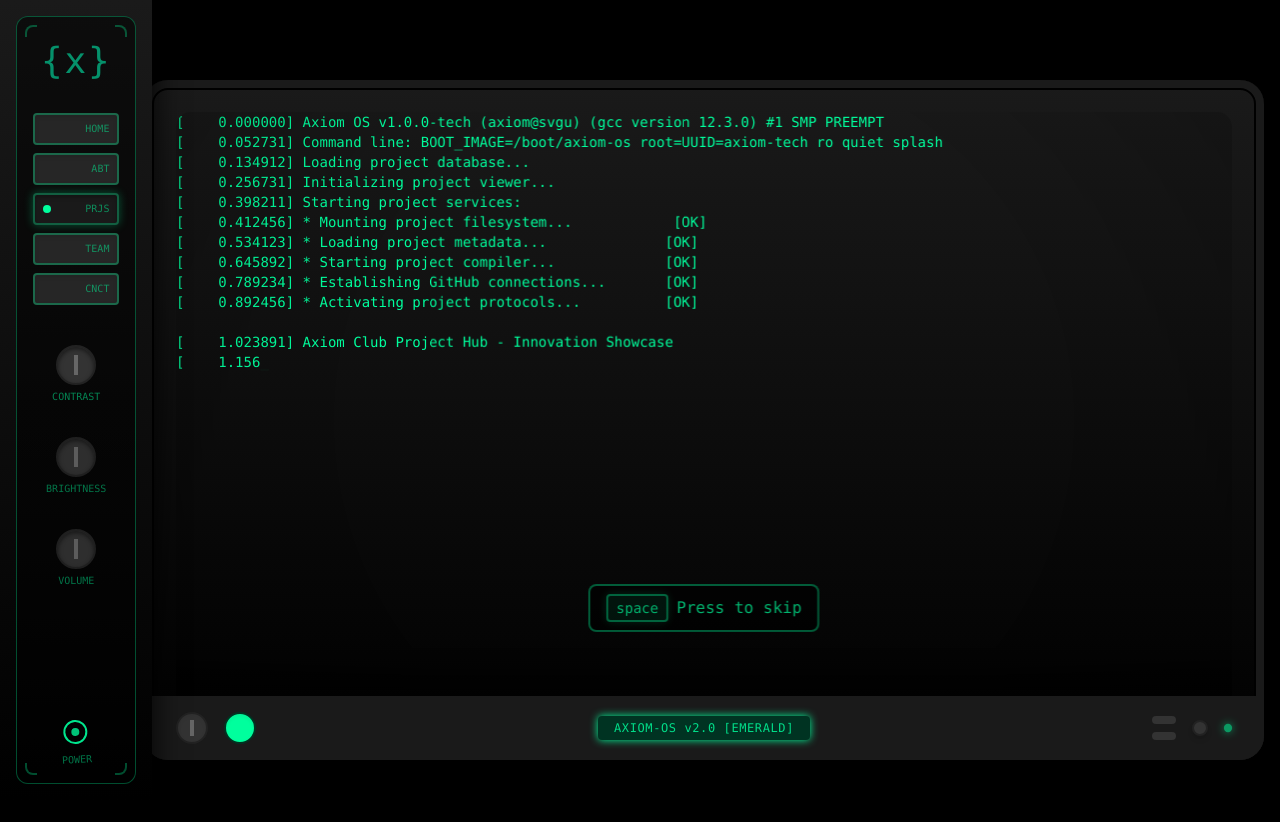
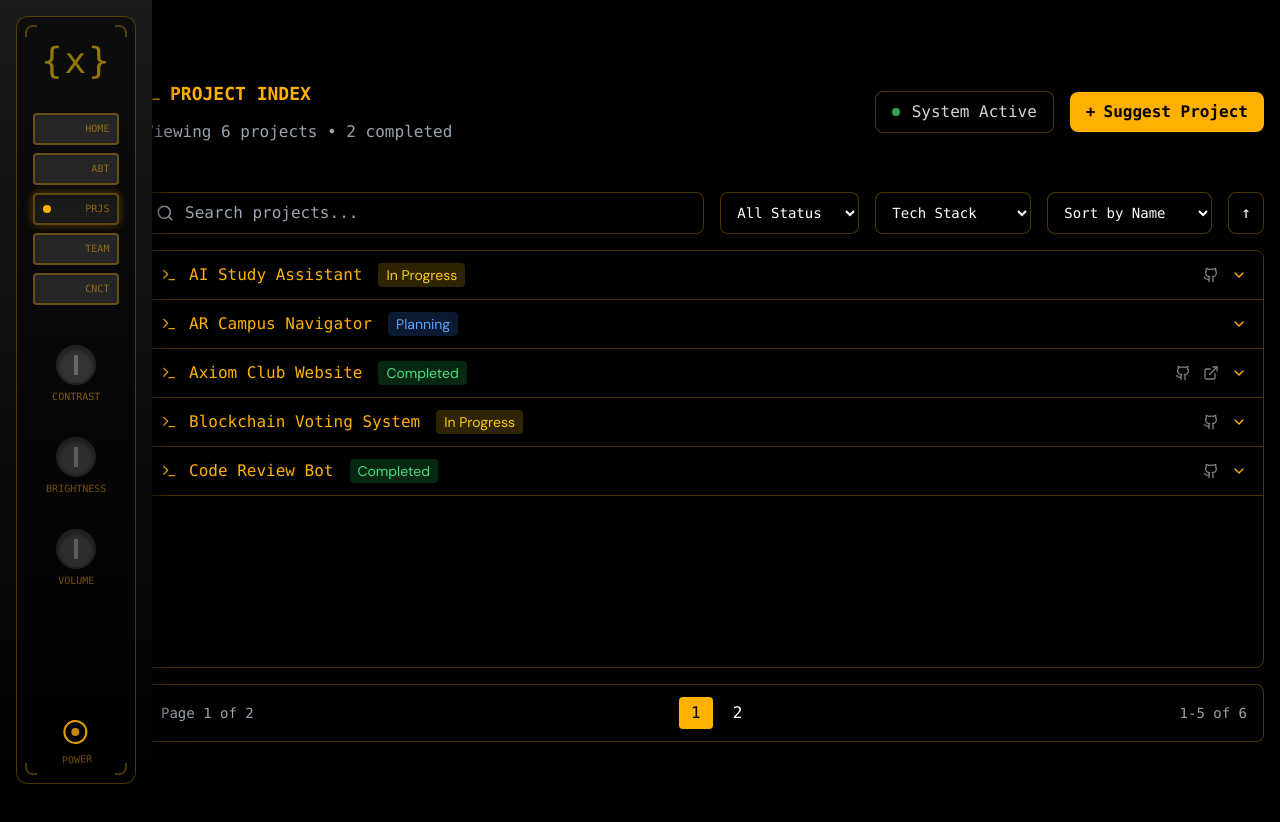
Before and after one commit to heywinit/axiomclub.tech, a Next.js app: page /projects in a window 1280 px wide. Before the commit the page ends 800 px from the top, so only its background shows below. Built offline with nearby package versions, Linux system fonts and the light colour scheme.

Commit message:
add projects page

```diff
--- a/src/app/projects/Projects.tsx
+++ b/src/app/projects/Projects.tsx
@@ -1,176 +1,132 @@
 "use client";
 
-import React, { memo, useCallback, useEffect } from "react";
-import { motion } from "framer-motion";
-import dynamic from "next/dynamic";
-import useTypewriter from "@/hooks/useTypewriter";
+import React, { memo, useState, useMemo } from "react";
+import { motion, AnimatePresence } from "framer-motion";
+import {
+  ChevronDown,
+  ChevronUp,
+  Search,
+  Terminal,
+  ExternalLink,
+  Github,
+} from "lucide-react";
 
-// Dynamically import CRT component with no SSR
-const CRT = dynamic(() => import("@/components/CRT"), { ssr: false });
-
-// Memoize the terminal text
-const terminalText = `[    0.000000] Axiom OS v1.0.0-tech (axiom@svgu) (gcc version 12.3.0) #1 SMP PREEMPT
-[    0.052731] Command line: BOOT_IMAGE=/boot/axiom-os root=UUID=axiom-tech ro quiet splash
-[    0.134912] Loading project database...
-[    0.256731] Initializing project viewer...
-[    0.398211] Starting project services:
-[    0.412456] * Mounting project filesystem...            [OK]
-[    0.534123] * Loading project metadata...              [OK]
-[    0.645892] * Starting project compiler...             [OK]
-[    0.789234] * Establishing GitHub connections...       [OK]
-[    0.892456] * Activating project protocols...          [OK]
-
-[    1.023891] Axiom Club Project Hub - Innovation Showcase
-[    1.156234] Environment: Production
-[    1.234567] Status: Active
-
-[SYSTEM]: Welcome to Axiom Club Projects
-[SYSTEM]: Project Categories:
-         ├── Web Development
-         ├── Mobile Apps
-         ├── AI/ML Solutions
-         ├── IoT Projects
-         └── Open Source
-
-[SYSTEM]: Project database loaded successfully.
-[STATUS]: Ready to explore projects...`;
-
-interface ProjectCardProps {
+interface Project {
   title: string;
   description: string;
   tech: string[];
   status: "Completed" | "In Progress" | "Planning";
   github?: string;
   demo?: string;
-  delay: number;
 }
 
-const ProjectCard = memo(
-  ({
-    title,
-    description,
-    tech,
-    status,
-    github,
-    demo,
-    delay,
-  }: ProjectCardProps) => {
+const ITEMS_PER_PAGE = 5;
+
+const ProjectRow = memo(
+  ({ project, index }: { project: Project; index: number }) => {
+    const [expanded, setExpanded] = useState(false);
+
     return (
       <motion.div
-        initial={{ opacity: 0, y: 20 }}
-        whileInView={{ opacity: 1, y: 0 }}
-        viewport={{ once: true }}
-        transition={{ duration: 0.5, delay }}
-        whileHover={{ scale: 1.02 }}
-        className="relative p-6 bg-black/50 backdrop-blur-sm border border-[var(--matrix-color-30)] rounded-lg overflow-hidden group"
+        initial={{ opacity: 0, x: -20 }}
+        animate={{ opacity: 1, x: 0 }}
+        transition={{ delay: index * 0.05 }}
+        className="border-b border-[var(--matrix-color-30)] hover:bg-[var(--matrix-color-10)]"
       >
-        {/* Animated background gradient */}
-        <div className="absolute inset-0 bg-gradient-to-r from-[var(--matrix-color-10)] to-transparent opacity-0 group-hover:opacity-100 transition-opacity duration-300" />
-
-        {/* Decorative corner elements */}
-        <div className="absolute top-0 left-0 w-3 h-3 border-l-2 border-t-2 border-[var(--matrix-color-50)]" />
-        <div className="absolute top-0 right-0 w-3 h-3 border-r-2 border-t-2 border-[var(--matrix-color-50)]" />
-        <div className="absolute bottom-0 left-0 w-3 h-3 border-l-2 border-b-2 border-[var(--matrix-color-50)]" />
-        <div className="absolute bottom-0 right-0 w-3 h-3 border-r-2 border-b-2 border-[var(--matrix-color-50)]" />
-
-        {/* Content */}
-        <div className="relative z-10">
-          <div className="flex justify-between items-start mb-4">
-            <h3 className="text-xl font-bold text-[var(--matrix-color)]">
-              {title}
-            </h3>
+        <div
+          onClick={() => setExpanded(!expanded)}
+          className="flex items-center py-3 px-4 cursor-pointer group"
+        >
+          <Terminal size={16} className="text-[var(--matrix-color)] mr-3" />
+          <span className="text-[var(--matrix-color)] font-mono">
+            {project.title}
+          </span>
           <span
-              className={`text-sm px-2 py-1 rounded ${
-                status === "Completed"
+            className={`ml-4 text-sm px-2 py-0.5 rounded ${
+              project.status === "Completed"
                 ? "bg-green-500/20 text-green-400"
-                  : status === "In Progress"
+                : project.status === "In Progress"
                 ? "bg-yellow-500/20 text-yellow-400"
                 : "bg-blue-500/20 text-blue-400"
             }`}
           >
-              {status}
+            {project.status}
           </span>
+          <div className="ml-auto flex items-center space-x-3">
+            {project.github && (
+              <a
+                href={project.github}
+                target="_blank"
+                rel="noopener noreferrer"
+                className="opacity-50 hover:opacity-100"
+                onClick={(e) => e.stopPropagation()}
+              >
+                <Github size={16} />
+              </a>
+            )}
+            {project.demo && (
+              <a
+                href={project.demo}
+                target="_blank"
+                rel="noopener noreferrer"
+                className="opacity-50 hover:opacity-100"
+                onClick={(e) => e.stopPropagation()}
+              >
+                <ExternalLink size={16} />
+              </a>
+            )}
+            {expanded ? (
+              <ChevronUp size={16} className="text-[var(--matrix-color)]" />
+            ) : (
+              <ChevronDown size={16} className="text-[var(--matrix-color)]" />
+            )}
           </div>
-          <p className="text-gray-300 mb-4">{description}</p>
-          <div className="flex flex-wrap gap-2 mb-4">
-            {tech.map((t, i) => (
+        </div>
+        <AnimatePresence>
+          {expanded && (
+            <motion.div
+              initial={{ height: 0, opacity: 0 }}
+              animate={{ height: "auto", opacity: 1 }}
+              exit={{ height: 0, opacity: 0 }}
+              className="px-4 pb-4 font-mono"
+            >
+              <div className="pl-6 border-l border-[var(--matrix-color-30)]">
+                <p className="text-gray-300 mb-3">{project.description}</p>
+                <div className="flex flex-wrap gap-2">
+                  {project.tech.map((tech, i) => (
                     <span
                       key={i}
-                className="text-xs px-2 py-1 rounded-full bg-[var(--matrix-color-20)] text-[var(--matrix-color)]"
+                      className="text-xs px-2 py-1 bg-[var(--matrix-color-20)] text-[var(--matrix-color)] rounded"
                     >
-                {t}
+                      {tech}
                     </span>
                   ))}
                 </div>
-          <div className="flex gap-3">
-            {github && (
-              <motion.a
-                href={github}
-                target="_blank"
-                rel="noopener noreferrer"
-                whileHover={{ scale: 1.05 }}
-                whileTap={{ scale: 0.95 }}
-                className="text-sm px-3 py-1 rounded border border-[var(--matrix-color-30)] text-[var(--matrix-color-50)] hover:bg-[var(--matrix-color-20)] transition-colors"
-              >
-                GitHub
-              </motion.a>
+              </div>
+            </motion.div>
           )}
-            {demo && (
-              <motion.a
-                href={demo}
-                target="_blank"
-                rel="noopener noreferrer"
-                whileHover={{ scale: 1.05 }}
-                whileTap={{ scale: 0.95 }}
-                className="text-sm px-3 py-1 rounded bg-[var(--matrix-color)] text-black hover:bg-[var(--matrix-glow)] transition-colors"
-              >
-                Live Demo
-              </motion.a>
-            )}
-          </div>
-        </div>
-
-        {/* Hover effect line */}
-        <motion.div
-          className="absolute bottom-0 left-0 h-1 bg-[var(--matrix-color)]"
-          initial={{ width: "0%" }}
-          whileHover={{ width: "100%" }}
-          transition={{ duration: 0.3 }}
-        />
+        </AnimatePresence>
       </motion.div>
     );
   }
 );
 
-ProjectCard.displayName = "ProjectCard";
+ProjectRow.displayName = "ProjectRow";
 
 const Projects = memo(() => {
-  const { displayText, isFinished, skip } = useTypewriter({
-    text: terminalText,
-    speed: 15,
-  });
-
-  // Add keyboard listener for space key
-  const handleKeyPress = useCallback(
-    (e: KeyboardEvent) => {
-      if (e.code === "Space" && !isFinished) {
-        skip();
-      }
-    },
-    [isFinished, skip]
-  );
-
-  useEffect(() => {
-    window.addEventListener("keydown", handleKeyPress);
-    return () => window.removeEventListener("keydown", handleKeyPress);
-  }, [handleKeyPress]);
+  const [searchQuery, setSearchQuery] = useState("");
+  const [currentPage, setCurrentPage] = useState(1);
+  const [selectedStatus, setSelectedStatus] = useState<string>("all");
+  const [selectedTech, setSelectedTech] = useState<string>("all");
+  const [sortBy, setSortBy] = useState<"name" | "status">("name");
+  const [sortOrder, setSortOrder] = useState<"asc" | "desc">("asc");
 
   // Sample projects data
   const projects = [
     {
       title: "Axiom Club Website",
       description:
-        "The official website for Axiom Club featuring a unique retro-futuristic CRT interface built with Next.js and React.",
+        "The official website for Axiom Club featuring a unique retro-futuristic interface built with Next.js and React.",
       tech: ["Next.js", "React", "TypeScript", "Tailwind CSS", "Framer Motion"],
       status: "Completed" as const,
       github: "https://github.com/axiomclub/website",
@@ -216,139 +172,213 @@ const Projects = memo(() => {
     },
   ];
 
+  // Get unique tech stack items
+  const uniqueTech = useMemo(() => {
+    const techSet = new Set(projects.flatMap((p) => p.tech));
+    return Array.from(techSet);
+  }, [projects]);
+
+  // Filter and sort projects
+  const filteredProjects = useMemo(() => {
+    return projects
+      .filter((project) => {
+        const matchesSearch =
+          project.title.toLowerCase().includes(searchQuery.toLowerCase()) ||
+          project.description
+            .toLowerCase()
+            .includes(searchQuery.toLowerCase()) ||
+          project.tech.some((t) =>
+            t.toLowerCase().includes(searchQuery.toLowerCase())
+          );
+        const matchesStatus =
+          selectedStatus === "all" || project.status === selectedStatus;
+        const matchesTech =
+          selectedTech === "all" || project.tech.includes(selectedTech);
+        return matchesSearch && matchesStatus && matchesTech;
+      })
+      .sort((a, b) => {
+        if (sortBy === "name") {
+          return sortOrder === "asc"
+            ? a.title.localeCompare(b.title)
+            : b.title.localeCompare(a.title);
+        } else {
+          return sortOrder === "asc"
+            ? a.status.localeCompare(b.status)
+            : b.status.localeCompare(a.status);
+        }
+      });
+  }, [projects, searchQuery, selectedStatus, selectedTech, sortBy, sortOrder]);
+
+  // Pagination
+  const totalPages = Math.ceil(filteredProjects.length / ITEMS_PER_PAGE);
+  const paginatedProjects = filteredProjects.slice(
+    (currentPage - 1) * ITEMS_PER_PAGE,
+    currentPage * ITEMS_PER_PAGE
+  );
+
   return (
-    <section className="min-h-screen flex items-center justify-center py-10 sm:py-20 will-change-transform">
-      <div className="container mx-auto px-4 h-[calc(100vh-5rem)] sm:h-[calc(100vh-10rem)]">
-        <CRT className="h-full sm:h-[85vh]">
-          <motion.div
-            initial="hidden"
-            animate="visible"
-            className="p-0 sm:p-8 h-full relative"
-          >
-            {/* Terminal Section */}
-            <motion.div
-              className="h-full w-full absolute inset-0"
-              initial={{ opacity: 1 }}
-              animate={{
-                opacity: isFinished ? 0 : 1,
-                x: isFinished ? "-100%" : "0%",
-              }}
-              transition={{
-                duration: 0.5,
-                ease: "easeInOut",
-              }}
-            >
-              <div className="relative h-full">
-                <div className="text-[var(--matrix-color)] font-mono text-sm overflow-hidden h-full">
-                  <motion.pre
-                    initial={{ opacity: 0 }}
-                    animate={{ opacity: 1 }}
-                    className="whitespace-pre-wrap break-words h-full max-w-full"
-                  >
-                    {displayText}
-                    <motion.span
-                      initial={{ opacity: 0 }}
-                      animate={{ opacity: [0, 1, 0] }}
-                      transition={{
-                        duration: 0.8,
-                        repeat: Infinity,
-                        repeatType: "reverse",
-                      }}
-                    >
-                      _
-                    </motion.span>
-                  </motion.pre>
-                </div>
-                {!isFinished && (
-                  <motion.div
-                    className="absolute bottom-24 left-1/2 -translate-x-1/2 bg-black/90 px-4 py-2 rounded-lg border-2 border-[var(--matrix-color-50)] text-[var(--matrix-color)] text-base font-mono flex items-center gap-2 backdrop-blur-sm"
-                    initial={{ opacity: 0 }}
-                    animate={{ opacity: 1 }}
-                    transition={{
-                      duration: 1,
-                      repeat: Infinity,
-                      repeatType: "reverse",
-                    }}
-                  >
-                    <kbd className="px-2 py-0.5 text-sm bg-[var(--matrix-color-10)] border-2 border-[var(--matrix-color-50)] rounded shadow-[0_0_10px_var(--matrix-color-20)]">
-                      space
-                    </kbd>
-                    <span>Press to skip</span>
-                  </motion.div>
-                )}
-                <div className="absolute bottom-0 left-0 right-0 h-20 bg-gradient-to-t from-black to-transparent" />
-              </div>
-            </motion.div>
-
-            {/* Projects Grid Section */}
-            <motion.div
-              className="h-full overflow-y-auto"
-              initial={{ opacity: 0, x: "100%" }}
-              animate={{
-                opacity: isFinished ? 1 : 0,
-                x: isFinished ? "0%" : "100%",
-              }}
-              transition={{
-                duration: 0.5,
-                delay: 0.3,
-                ease: "easeOut",
-              }}
-            >
+    <section className="min-h-screen py-10 sm:py-20">
+      <div className="container mx-auto px-4">
         <div className="max-w-6xl mx-auto">
-                {/* Section Header */}
+          {/* Header */}
           <motion.div
             initial={{ opacity: 0, y: 20 }}
             animate={{ opacity: 1, y: 0 }}
-                  transition={{ delay: 0.5 }}
-                  className="text-center mb-12"
+            transition={{ delay: 0.2 }}
+            className="mb-12"
           >
-                  <h1 className="text-4xl md:text-5xl font-bold mb-6">
-                    <span className="bg-gradient-to-r from-[var(--matrix-color)] to-[var(--matrix-glow)] bg-clip-text text-transparent">
-                      Our Projects
-                    </span>
-                  </h1>
-                  <p className="text-gray-300 max-w-2xl mx-auto">
-                    Explore our innovative projects that push the boundaries of
-                    technology. From web applications to IoT solutions, discover
-                    what we&apos;re building at Axiom Club.
-                  </p>
-                </motion.div>
-
-                {/* Projects Grid */}
-                <div className="grid grid-cols-1 md:grid-cols-2 lg:grid-cols-3 gap-6 mb-12">
-                  {projects.map((project, index) => (
-                    <ProjectCard key={index} {...project} delay={index * 0.1} />
-                  ))}
+            <div className="grid grid-cols-1 md:grid-cols-2 gap-6 items-center">
+              {/* Left side - Terminal style */}
+              <div className="text-left font-mono">
+                <div className="flex items-center gap-2 text-[var(--matrix-color)] mb-3">
+                  <Terminal size={18} />
+                  <span className="text-lg font-bold">PROJECT INDEX</span>
+                </div>
+                <div className="text-gray-400">
+                  Viewing {filteredProjects.length} projects •{" "}
+                  {projects.filter((p) => p.status === "Completed").length}{" "}
+                  completed
+                </div>
               </div>
 
-                {/* Call to Action */}
-                <motion.div
-                  initial={{ opacity: 0, y: 20 }}
-                  animate={{ opacity: 1, y: 0 }}
-                  transition={{ delay: 0.8 }}
-                  className="text-center"
-                >
+              {/* Right side - Status & Suggest */}
+              <div className="text-right font-mono flex items-center justify-end gap-4">
+                <div className="inline-flex items-center gap-3 px-4 py-2 bg-black/30 rounded-lg border border-[var(--matrix-color-30)]">
+                  <span className="h-2 w-2 rounded-full bg-green-400 animate-pulse"></span>
+                  <span className="text-gray-300">System Active</span>
+                </div>
                 <motion.a
-                    href="https://github.com/axiomclub"
+                  href="https://github.com/axiomclub/website/issues/new?labels=project-suggestion&template=project_suggestion.md"
                   target="_blank"
                   rel="noopener noreferrer"
                   whileHover={{ scale: 1.05 }}
                   whileTap={{ scale: 0.95 }}
-                    className="inline-block px-8 py-3 bg-[var(--matrix-color)] text-black font-semibold rounded-lg hover:bg-[var(--matrix-glow)] transition-colors relative overflow-hidden group"
+                  className="inline-flex items-center gap-2 px-4 py-2 bg-[var(--matrix-color)] text-black rounded-lg hover:bg-[var(--matrix-glow)] transition-colors font-bold"
                 >
-                    <motion.span
-                      className="absolute inset-0 bg-white/20"
-                      initial={{ x: "-100%" }}
-                      whileHover={{ x: "100%" }}
-                      transition={{ duration: 0.5 }}
-                    />
-                    View All Projects on GitHub
+                  <span>+</span>
+                  <span>Suggest Project</span>
                 </motion.a>
-                </motion.div>
+              </div>
             </div>
           </motion.div>
-          </motion.div>
-        </CRT>
+
+          {/* Main Content Area with Fixed Height */}
+          <div className="flex flex-col h-[calc(100vh-250px)] min-h-[500px]">
+            {/* Controls */}
+            <div className="mb-4">
+              <div className="flex flex-col sm:flex-row gap-4">
+                <div className="relative flex-1">
+                  <Search
+                    className="absolute left-3 top-1/2 -translate-y-1/2 text-gray-400"
+                    size={18}
+                  />
+                  <input
+                    type="text"
+                    placeholder="Search projects..."
+                    value={searchQuery}
+                    onChange={(e) => setSearchQuery(e.target.value)}
+                    className="w-full pl-10 pr-4 py-2 bg-black/30 border border-[var(--matrix-color-30)] rounded-lg focus:outline-none focus:border-[var(--matrix-color)] font-mono"
+                  />
+                </div>
+                <div className="flex gap-2 sm:gap-4">
+                  <select
+                    value={selectedStatus}
+                    onChange={(e) => setSelectedStatus(e.target.value)}
+                    className="px-3 py-2 bg-black/30 border border-[var(--matrix-color-30)] rounded-lg focus:outline-none focus:border-[var(--matrix-color)] font-mono text-sm"
+                  >
+                    <option value="all">All Status</option>
+                    <option value="Completed">Completed</option>
+                    <option value="In Progress">In Progress</option>
+                    <option value="Planning">Planning</option>
+                  </select>
+                  <select
+                    value={selectedTech}
+                    onChange={(e) => setSelectedTech(e.target.value)}
+                    className="px-3 py-2 bg-black/30 border border-[var(--matrix-color-30)] rounded-lg focus:outline-none focus:border-[var(--matrix-color)] font-mono text-sm"
+                  >
+                    <option value="all">Tech Stack</option>
+                    {uniqueTech.map((tech) => (
+                      <option key={tech} value={tech}>
+                        {tech}
+                      </option>
+                    ))}
+                  </select>
+                  <select
+                    value={sortBy}
+                    onChange={(e) =>
+                      setSortBy(e.target.value as "name" | "status")
+                    }
+                    className="px-3 py-2 bg-black/30 border border-[var(--matrix-color-30)] rounded-lg focus:outline-none focus:border-[var(--matrix-color)] font-mono text-sm"
+                  >
+                    <option value="name">Sort by Name</option>
+                    <option value="status">Sort by Status</option>
+                  </select>
+                  <button
+                    onClick={() =>
+                      setSortOrder(sortOrder === "asc" ? "desc" : "asc")
+                    }
+                    className="px-3 py-2 bg-black/30 border border-[var(--matrix-color-30)] rounded-lg hover:bg-[var(--matrix-color-20)] font-mono"
+                  >
+                    {sortOrder === "asc" ? "↑" : "↓"}
+                  </button>
+                </div>
+              </div>
+            </div>
+
+            {/* Projects List with Scroll */}
+            <div className="flex-1 overflow-y-auto mb-4 rounded-lg border border-[var(--matrix-color-30)]">
+              <div className="bg-black/20">
+                {paginatedProjects.length > 0 ? (
+                  paginatedProjects.map((project, index) => (
+                    <ProjectRow
+                      key={project.title}
+                      project={project}
+                      index={index}
+                    />
+                  ))
+                ) : (
+                  <div className="p-8 text-center text-gray-400 font-mono">
+                    No projects match your search criteria
+                  </div>
+                )}
+              </div>
+            </div>
+
+            {/* Fixed Pagination */}
+            {totalPages > 1 && (
+              <div className="flex justify-between items-center px-4 py-3 bg-black/30 border border-[var(--matrix-color-30)] rounded-lg font-mono">
+                <div className="text-gray-400 text-sm">
+                  Page {currentPage} of {totalPages}
+                </div>
+                <div className="flex gap-2">
+                  {Array.from({ length: totalPages }, (_, i) => i + 1).map(
+                    (page) => (
+                      <button
+                        key={page}
+                        onClick={() => setCurrentPage(page)}
+                        className={`px-3 py-1 rounded ${
+                          currentPage === page
+                            ? "bg-[var(--matrix-color)] text-black"
+                            : "hover:bg-[var(--matrix-color-20)]"
+                        }`}
+                      >
+                        {page}
+                      </button>
+                    )
+                  )}
+                </div>
+                <div className="text-gray-400 text-sm">
+                  {(currentPage - 1) * ITEMS_PER_PAGE + 1}-
+                  {Math.min(
+                    currentPage * ITEMS_PER_PAGE,
+                    filteredProjects.length
+                  )}{" "}
+                  of {filteredProjects.length}
+                </div>
+              </div>
+            )}
+          </div>
+        </div>
       </div>
     </section>
   );
--- a/src/app/projects/page.tsx
+++ b/src/app/projects/page.tsx
@@ -1,9 +1,5 @@
 import Projects from "@/app/projects/Projects";
 
 export default function ProjectsPage() {
-  return (
-    <main>
-      <Projects />
-    </main>
-  );
+  return <Projects />;
 }
```
Lines whose indentation alone changed are shown as unchanged.
